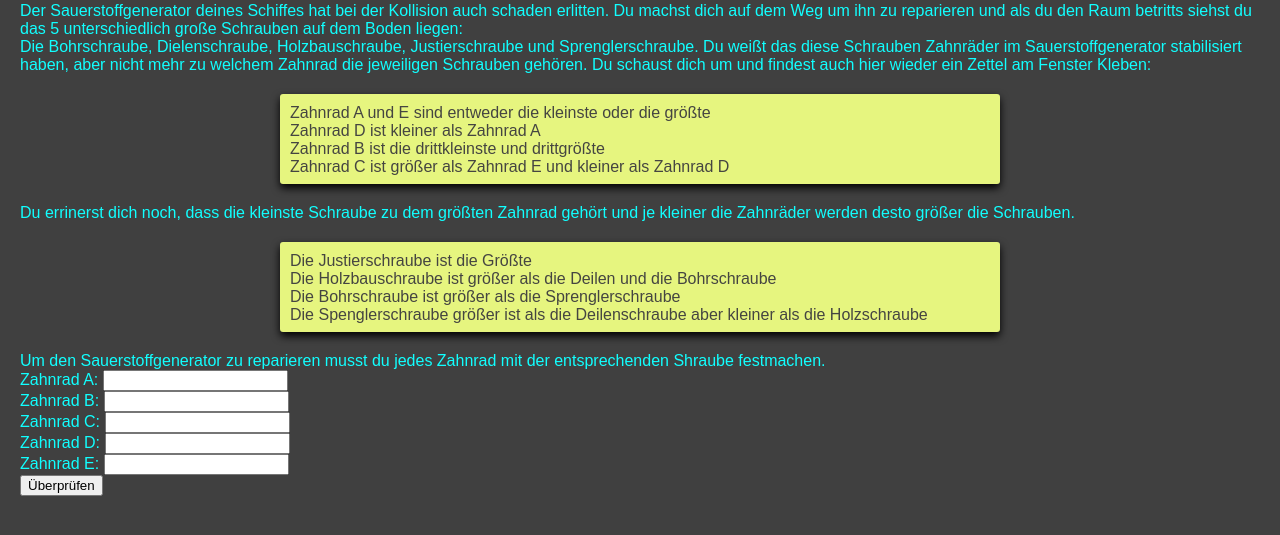
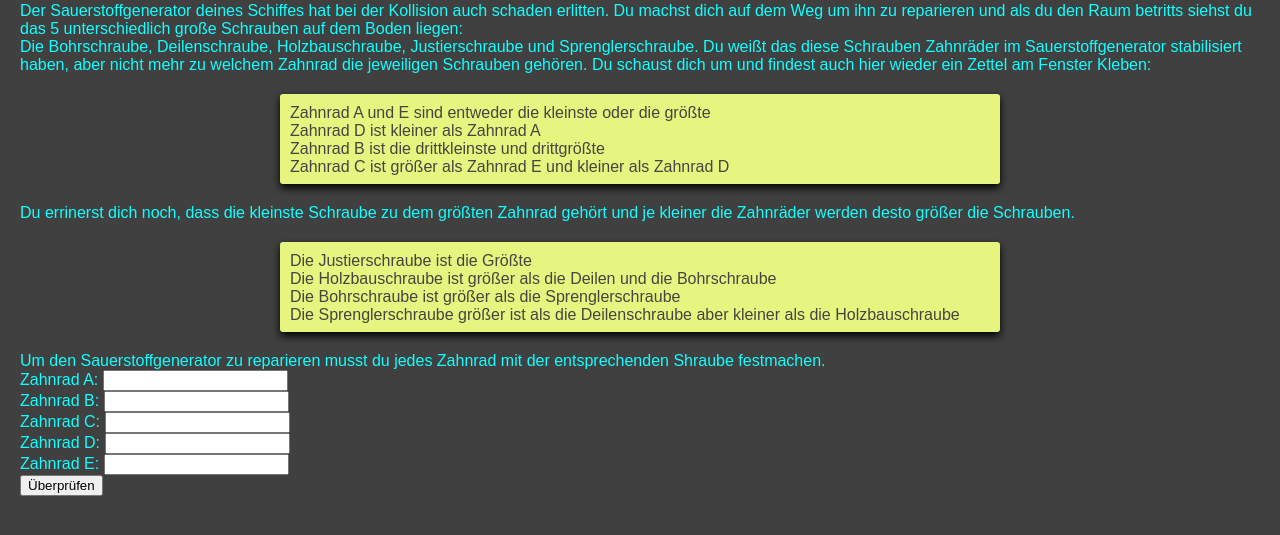
Before and after one commit to Xilef12000/Escaperoom_Game, a Flask app: page /raetsel03 in a window 1280 px wide. Shown: the part 68-603 px from the top of the page. Run offline with Flask 3, Linux system fonts and the light colour scheme.

Commit message:
SAVESTATE CHANGING CHECK_SOLUTIONS

```diff
--- a/Website/index.py
+++ b/Website/index.py
@@ -70,7 +70,7 @@ def check_solution():
 
 def check_riddle_03_solution(form_data):
     correct_solution = {
-        'solution_a': 'Dielenschraube',
+        'solution_a': 'Deilenschraube',
         'solution_b': 'Bohrschraube',
         'solution_c': 'Holzbauschraube',
         'solution_d': 'Sprenglerschraube',
--- a/Website/templates/layout.html
+++ b/Website/templates/layout.html
@@ -46,7 +46,7 @@
 <body>
     <div class="navbar">
         <a href="{{ url_for('views.home') }}">Zurück</a>
-        <div id="timer">01:00:00</div>
+        <div id="timer">00:45:00</div>
     </div>
     <div class="content">
         {% block content %}{% endblock %}
@@ -92,7 +92,7 @@
 
         window.onload = function () {
             // Dauer des Timers in Sekunden (1 Stunde = 3600 Sekunden)
-            var oneHour = 60 * 60,
+            var oneHour = 60 * 45,
                 display = document.querySelector('#timer');
 
             // Startzeit aus der Session
--- a/Website/templates/raetsel03.html
+++ b/Website/templates/raetsel03.html
@@ -16,7 +16,7 @@
         }
  </style>
 <a>Der Sauerstoffgenerator deines Schiffes hat bei der Kollision auch schaden erlitten. Du machst dich auf dem Weg um ihn zu reparieren und als du den Raum betritts siehst du das 5 unterschiedlich große Schrauben auf dem Boden liegen: <br>
-    Die Bohrschraube, Dielenschraube, Holzbauschraube, Justierschraube und Sprenglerschraube.</a>
+    Die Bohrschraube, Deilenschraube, Holzbauschraube, Justierschraube und Sprenglerschraube.</a>
 <a> Du weißt das diese Schrauben Zahnräder im Sauerstoffgenerator stabilisiert haben, aber nicht mehr zu welchem Zahnrad die jeweiligen Schrauben gehören. Du schaust dich um und findest auch hier wieder ein Zettel am Fenster Kleben:</a>
 
 <div class="box">
@@ -33,7 +33,7 @@
 <a>Die Justierschraube ist die Größte<br>
     Die Holzbauschraube ist größer als die Deilen und die Bohrschraube<br>
     Die Bohrschraube ist größer als die Sprenglerschraube <br>
-    Die Spenglerschraube größer ist als die Deilenschraube aber kleiner als die Holzschraube</a>
+    Die Sprenglerschraube größer ist als die Deilenschraube aber kleiner als die Holzbauschraube</a>
 </div>
 
 <a>Um den Sauerstoffgenerator zu reparieren musst du jedes Zahnrad mit der entsprechenden Shraube festmachen.</a>
```
